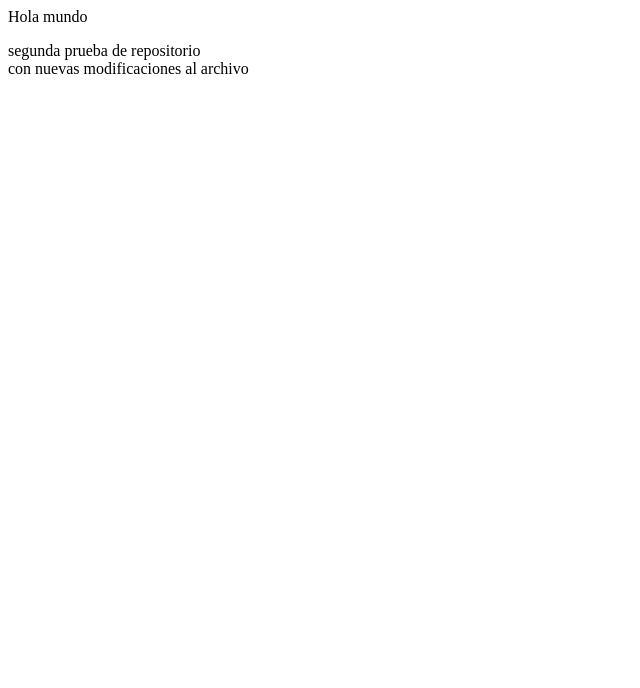
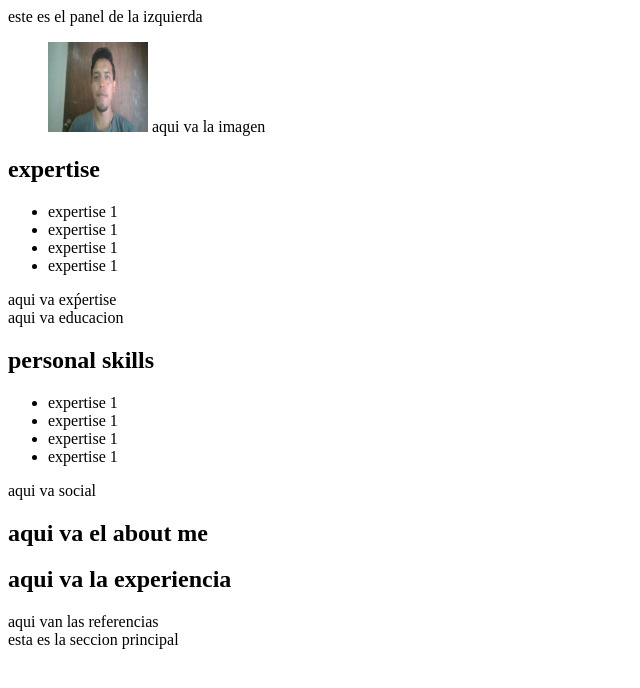
Before and after one commit to alexiscruzl/my-reposity, a plain HTML site: page 214291113/index.html in a window 1280 px wide. Shown: the whole page, without its empty margins (0-640 px from the left). Drawn offline with Linux system fonts and the light colour scheme.

Commit message:
cambios de archivos

```diff
--- a/214291113/index.html
+++ b/214291113/index.html
@@ -1,10 +1,47 @@
-<Doctype hmtl>
+<!DOCTYPE html>
 <html>
 <head>
-<title></title>
+	<title>curriculum vitae</title>
 </head>
 <body>
-<p>Hola mundo </p>
-<p> segunda prueba de repositorio <br/> con nuevas modificaciones al archivo</p>
+<aside>
+	este es el panel de la izquierda
+
+<figure>
+	<img src="alexis.jpg" width="100px" height="90px"> aqui va la imagen
+</figure>
+<section>
+<H2>expertise</H2>
+	<ul>
+		<li>expertise 1</li>
+		<li>expertise 1</li>
+		<li>expertise 1</li>
+		<li>expertise 1</li>
+	</ul>
+</section>
+<section>
+	aqui va exṕertise
+</section>
+<section>
+	aqui va educacion
+</section>
+<section>
+<h2> personal skills</h2>
+<ul>
+	<li>expertise 1</li>
+	<li>expertise 1</li>
+	<li>expertise 1</li>
+	<li>expertise 1</li>
+</ul>
+</section>
+<section>aqui va social</section>
+</aside>
+<section>
+<h2>aqui va el about me </h2>
+<p> </p>
+</section>
+<section><h2>aqui va la experiencia</h2></section>
+<section>aqui van las referencias</section>
+<main>esta es la seccion principal</main>
 </body>
 </html>
```
Also changed, not shown: 214291113/alexis.jpg (added), 1 other file.
